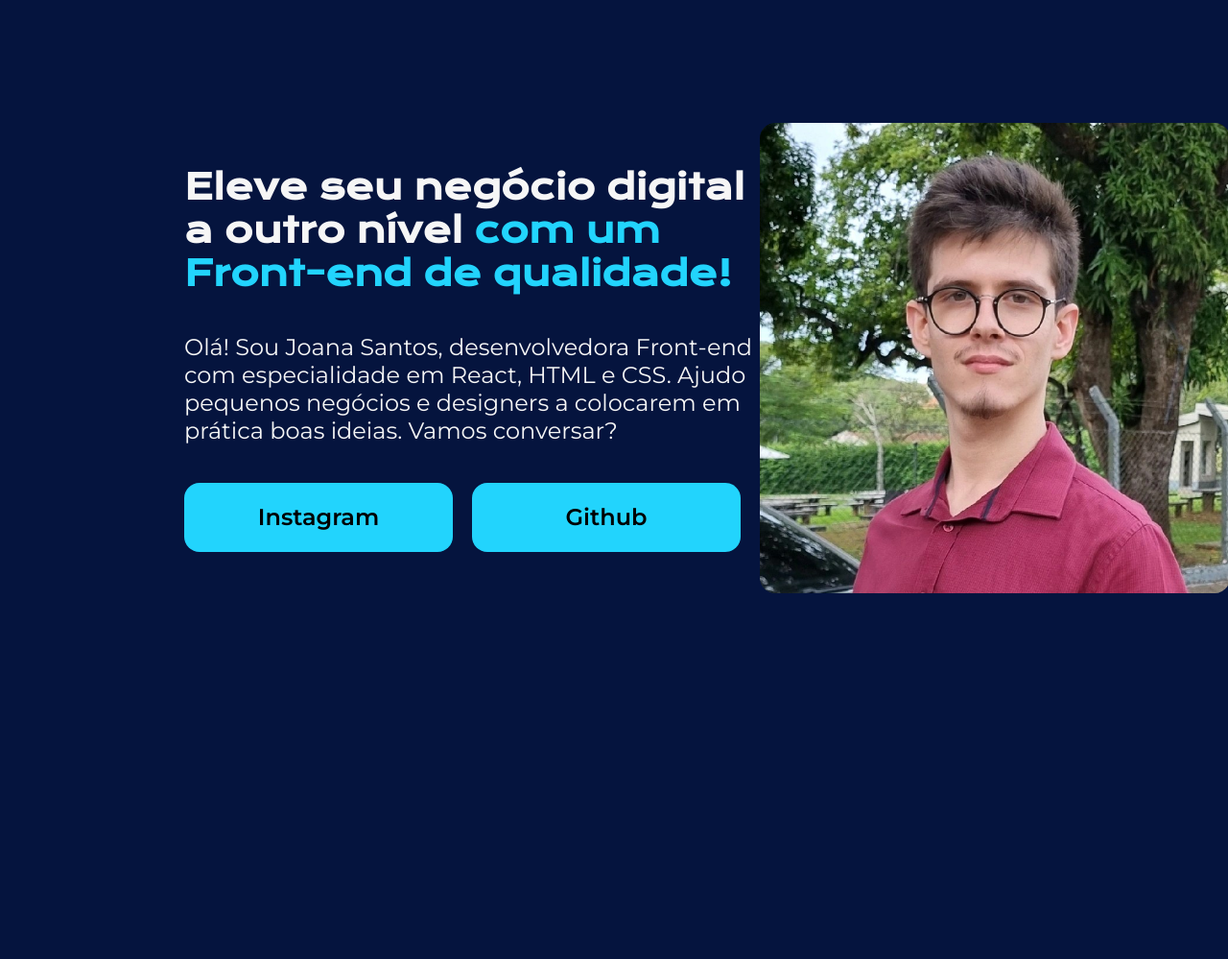
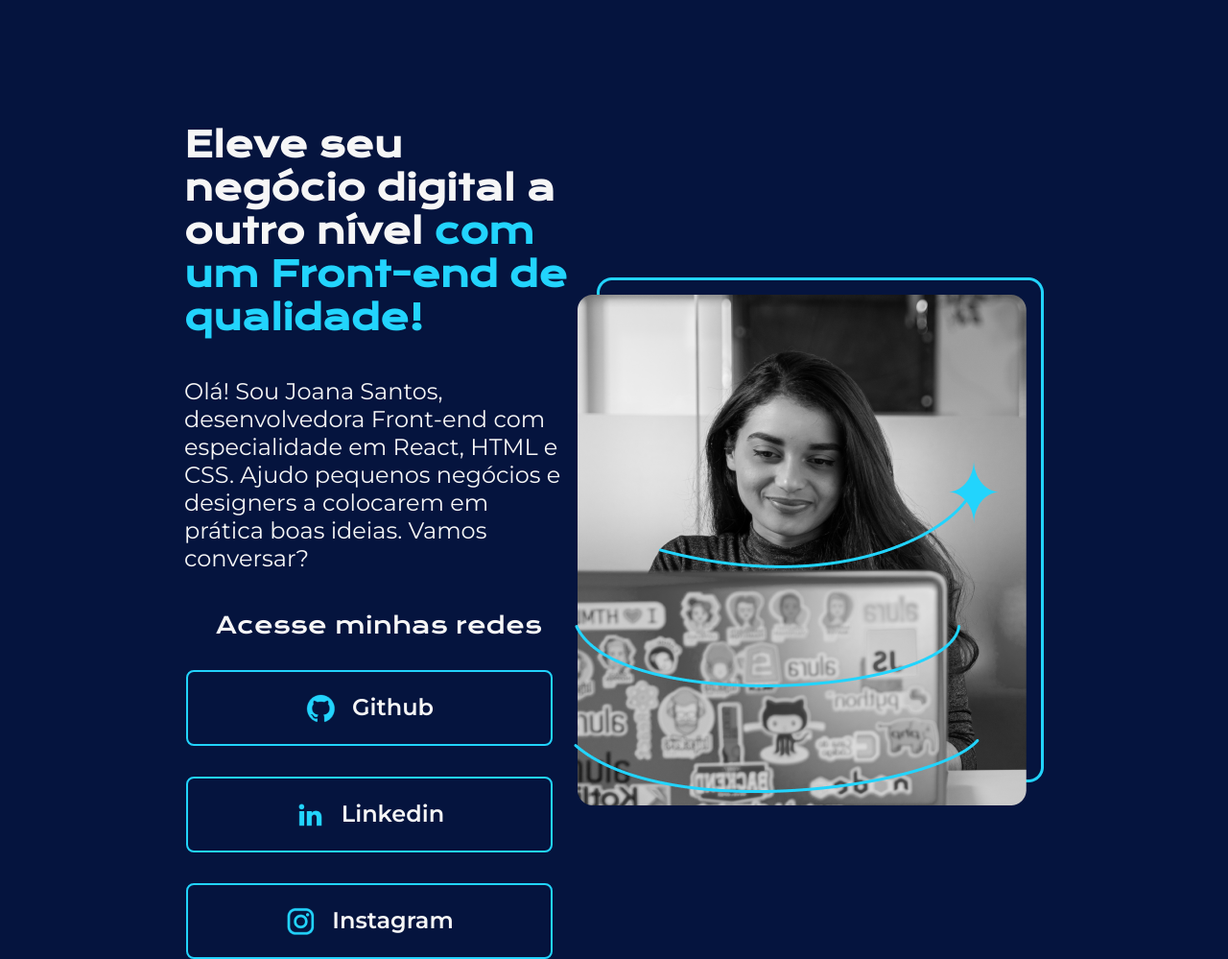
Before and after one commit to pedrohp28/meu-portifolio-alura, a plain HTML site: page index.html in a window 1280 px wide. Shown: the whole page at 96% size. Before the commit the page ends 928 px from the top, so only its background shows below. Drawn offline with nearby package versions, Linux system fonts and the light colour scheme.

Commit message:
Melhorando a página

```diff
--- a/index.html
+++ b/index.html
@@ -14,11 +14,22 @@
             <h1 class="apresentacao__conteudo__titulo">Eleve seu negócio digital a outro nível <strong class="titulo-destaque">com um Front-end de qualidade!</strong></h1>
             <p class="apresentacao__conteudo__texto">Olá! Sou Joana Santos, desenvolvedora Front-end com especialidade em React, HTML e CSS. Ajudo pequenos negócios e designers a colocarem em prática boas ideias. Vamos conversar?</p>
             <div class="apresentacao__conteudo__links">
-                <a class="apresentacao__conteudo__links__link" href="https://www.instagram.com/pedro.hp28/">Instagram</a>
-                <a class="apresentacao__conteudo__links__link" href="https://github.com/pedrohp28">Github</a>
+                <h2 class="apresentacao__conteudo__links__subtitulo">Acesse minhas redes</h2>
+                <a class="apresentacao__conteudo__links__link" href="https://github.com/pedrohp28">
+                    <img src="assets/github.png" alt="Logo Github">
+                    Github
+                </a>
+                <a class="apresentacao__conteudo__links__link" href="https://www.linkedin.com/in/pedro-h-pereira-dev/">
+                    <img src="assets/linkedin.png" alt="Logo Linkedin">
+                    Linkedin
+                </a>
+                <a class="apresentacao__conteudo__links__link" href="https://www.instagram.com/pedro.hp28/">
+                    <img src="assets/instagram.png" alt="Logo Instagram">
+                    Instagram
+                </a>
             </div>
         </section>
-        <img class="apresentacao__foto" src="pedro.jpg" alt="Foto do portifolio">
+        <img class="apresentacao__foto" src="image.png" alt="Foto do portifolio">
     </main>
     <footer></footer>
 
--- a/style.css
+++ b/style.css
@@ -24,11 +24,6 @@ body {
     justify-content: space-between;
 }
 
-.apresentacao__foto {
-    width: 490px;
-    border-radius: 16px;
-}
-
 .apresentacao__conteudo {
     width: 615px;
     display: flex;
@@ -38,7 +33,7 @@ body {
 
 .apresentacao__conteudo__titulo {
     font-size: 36px;
-    font-family: "Krona One", sans-serif;;
+    font-family: "Krona One", sans-serif;
 }
 
 .apresentacao__conteudo__texto {
@@ -49,20 +44,36 @@ body {
 
 .apresentacao__conteudo__links {
     display: flex;
+    flex-direction: column;
+    align-items: center;
+    gap: 32px;
     justify-content: space-between;
 }
 
+.apresentacao__conteudo__links__subtitulo {
+    font-family: "Krona One", sans-serif;
+    font-weight: 400;
+    font-size: 24px;
+}
+
 .apresentacao__conteudo__links__link {
+    display: flex;
+    justify-content: center;
+    gap: 16px;
     margin-right: 20px;
-    background-color: #22D4FD;
-    width: 280px;
+    width: 378px;
     text-align: center;
-    border-radius: 16px;
+    border: 2px solid #22D4FD;
+    border-radius: 8px;
     font-size: 24px;
     padding: 21.5px 0;
     text-decoration: none;
-    color: black;
+    color: #F6F6F6;
     font-size: 24px;
     font-family: "Montserrat", sans-serif;
     font-weight: 600;
 }
+
+.apresentacao__conteudo__links__link:hover {
+    background-color: #071e5e;
+}
```
Also changed, not shown: assets/Imagem.png (added), assets/github.png (added), assets/instagram.png (added), assets/linkedin.png (added), assets/twitch.png (added), assets/twitter-novo.png (added), assets/twitter.png (added), html5.png (deleted).
